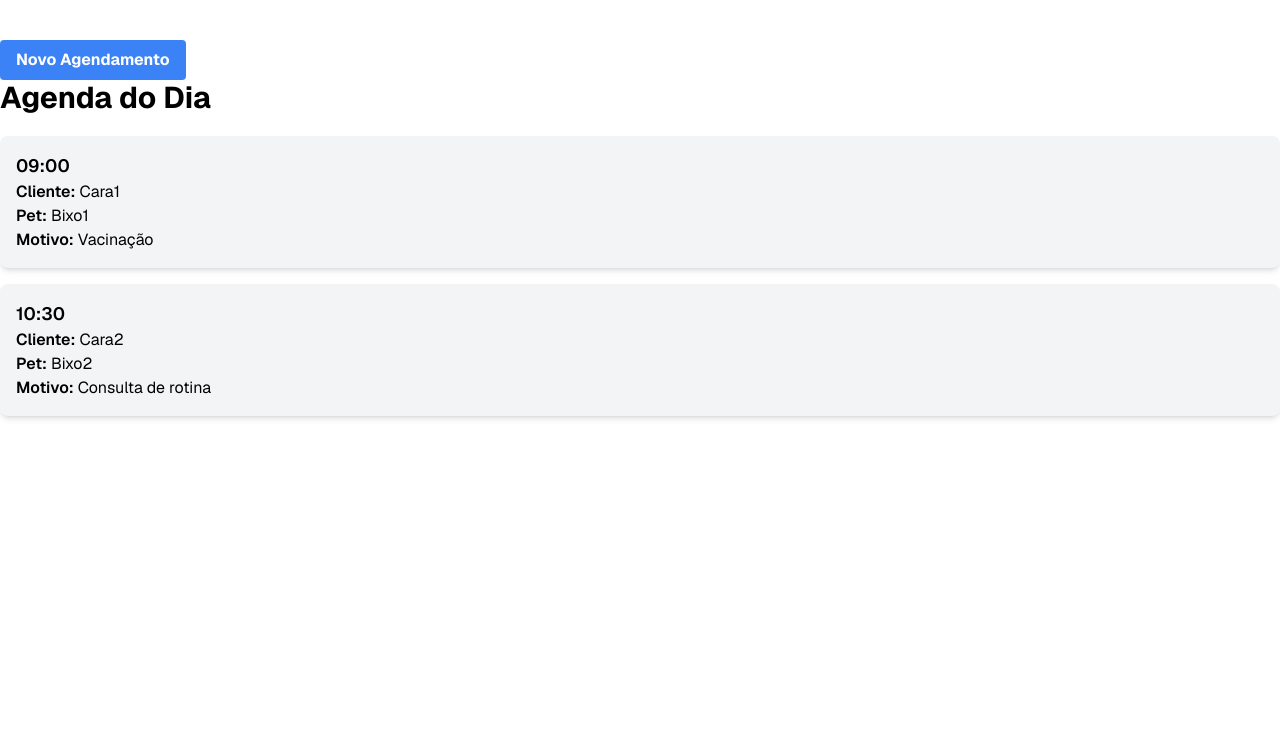
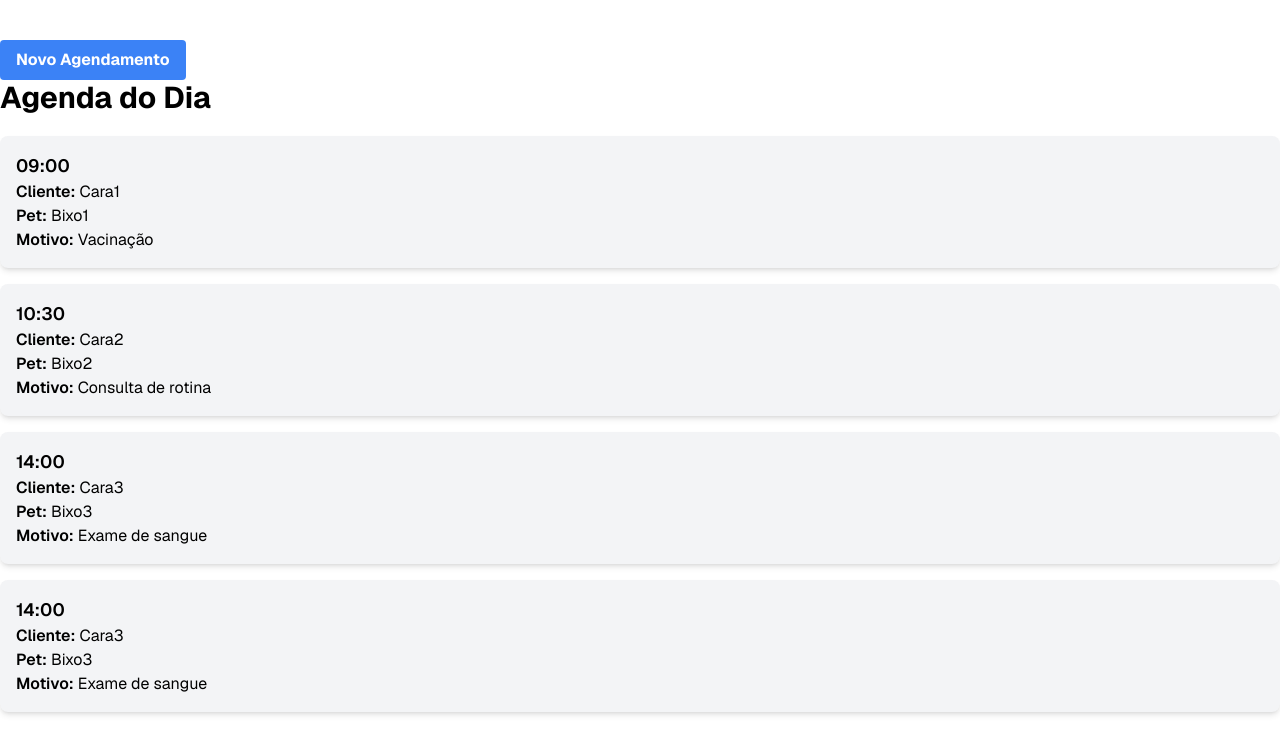
Before and after one commit to Kelven-aguiar/agenda, a Next.js app: page / in a window 1280 px wide. Shown: the top 754 px of the page. Built offline with nearby package versions, Linux system fonts and the light colour scheme.

Commit message:
Terceira

```diff
--- a/src/app/page.tsx
+++ b/src/app/page.tsx
@@ -5,6 +5,8 @@ function HomePage() {
   const appointments = [
     { id: 1, time: '09:00', client: 'Cara1', pet: 'Bixo1', reason: 'Vacinação' },
     { id: 2, time: '10:30', client: 'Cara2', pet: 'Bixo2', reason: 'Consulta de rotina' },
+    { id: 3, time: '14:00', client: 'Cara3', pet: 'Bixo3', reason: 'Exame de sangue' },
+    { id: 4, time: '14:00', client: 'Cara3', pet: 'Bixo3', reason: 'Exame de sangue' },
   ];
   return (
     <div className="container mx-auto mt-10">
```
